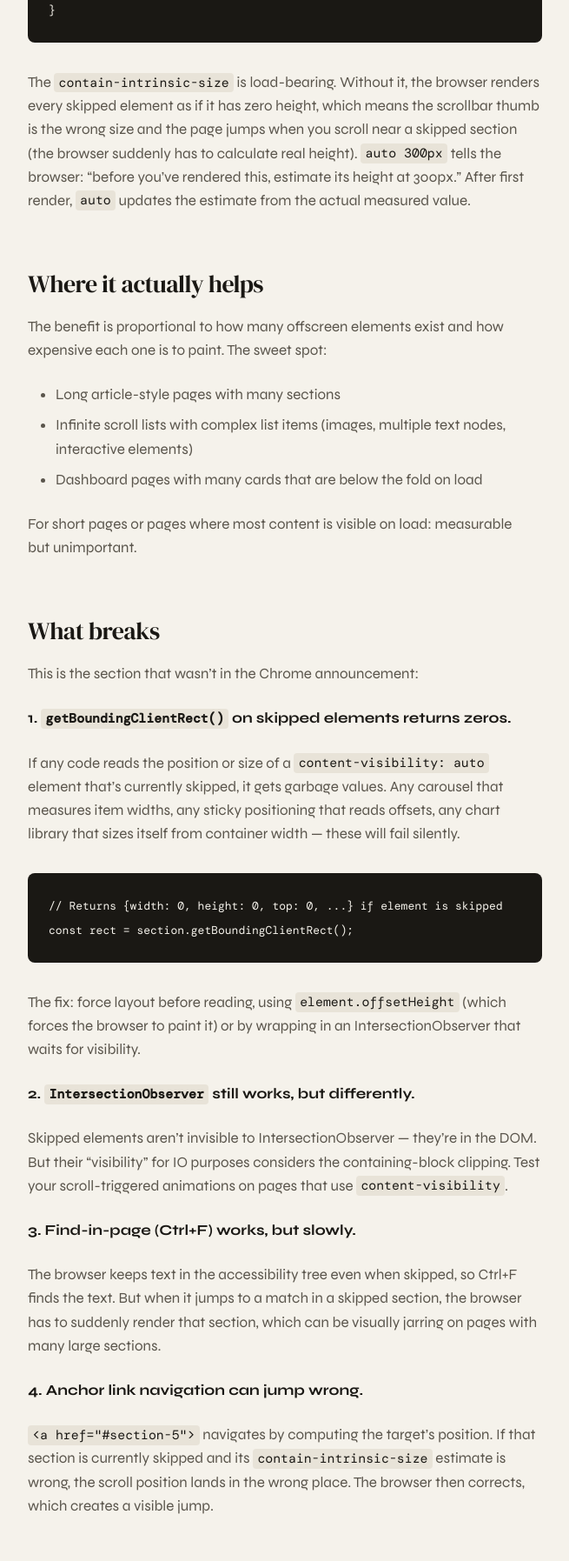
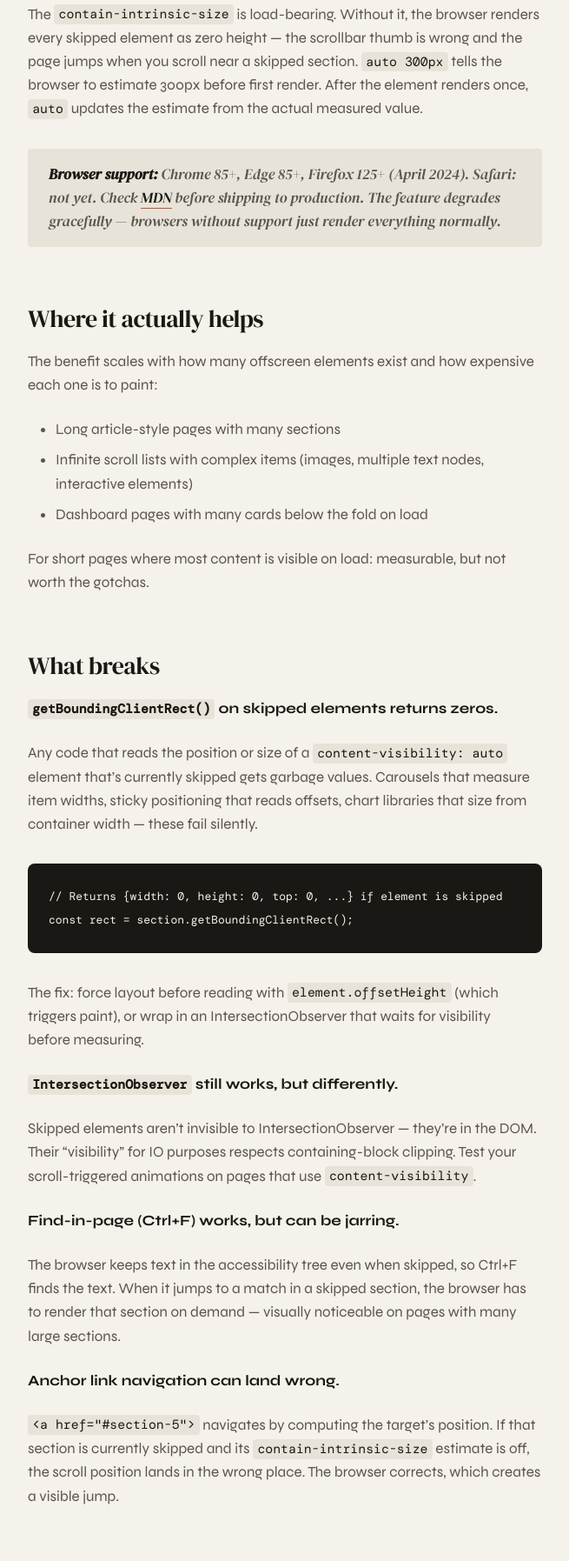
Before and after one commit to mellowrush/betahuman.io, an Astro site: page /notes/content-visibility-performance in a window 1280 px wide. Shown: the part 974-2769 px from the top of the page at 87% size, without its empty margins (312-967 px from the left). Built offline with nearby package versions, Linux system fonts and the light colour scheme; Astro itself is replaced by a stand-in of ours; code samples lack their colours.

Commit message:
review(content-visibility): cut meta-commentary, add browser support
- Remove "there's a version of this article I could write" opener
- Add browser support callout (Chrome 85+, Firefox 125+, Safari not yet)
- Note graceful degradation behavior
- Tighten "what breaks" section headers and prose
- Sharpen closing paragraph

Co-Authored-By: Claude Sonnet 4.6 (1M context) <noreply@anthropic.com>
Claude-Session: https://claude.ai/code/session_01BewJmmxPzaGNp4nAaw3Gdp

````diff
--- a/src/content/notes/content-visibility-performance.md
+++ b/src/content/notes/content-visibility-performance.md
@@ -11,11 +11,9 @@ tags:
 draft: false
 ---
 
-There's a version of this article I could write that opens with a benchmark showing 4× faster initial paint on a list of 500 items. That version would be true, slightly misleading, and would end with you applying `content-visibility: auto` to everything and discovering that several things broke in ways nobody warned you about.
+Apply `content-visibility: auto` to a list of 500 items and the initial paint benchmark looks like someone cleared the debt. That's a real number. The caveat is that the browser has opinions about what it skips, and those opinions conflict with JavaScript that assumes all DOM elements have real dimensions.
 
-Let's skip to the honest version.
-
-`content-visibility: auto` tells the browser: "if this element is far outside the viewport, skip layout, paint, and compositing for it. Don't skip it entirely — keep it in the DOM, keep it accessible, keep it in the find-in-page index — but don't pay the rendering cost until it might actually be visible."
+`content-visibility: auto` tells the browser: if this element is far outside the viewport, skip layout, paint, and compositing for it. Keep it in the DOM. Keep it accessible. Keep it in the find-in-page index. Just don't pay the rendering cost until it might actually be visible.
 
 ```css
 .article-section {
@@ -24,50 +22,50 @@ Let's skip to the honest version.
 }
 ```
 
-The `contain-intrinsic-size` is load-bearing. Without it, the browser renders every skipped element as if it has zero height, which means the scrollbar thumb is the wrong size and the page jumps when you scroll near a skipped section (the browser suddenly has to calculate real height). `auto 300px` tells the browser: "before you've rendered this, estimate its height at 300px." After first render, `auto` updates the estimate from the actual measured value.
+The `contain-intrinsic-size` is load-bearing. Without it, the browser renders every skipped element as zero height — the scrollbar thumb is wrong and the page jumps when you scroll near a skipped section. `auto 300px` tells the browser to estimate 300px before first render. After the element renders once, `auto` updates the estimate from the actual measured value.
+
+> **Browser support:** Chrome 85+, Edge 85+, Firefox 125+ (April 2024). Safari: not yet. Check [MDN](https://developer.mozilla.org/en-US/docs/Web/CSS/content-visibility) before shipping to production. The feature degrades gracefully — browsers without support just render everything normally.
 
 ## Where it actually helps
 
-The benefit is proportional to how many offscreen elements exist and how expensive each one is to paint. The sweet spot:
+The benefit scales with how many offscreen elements exist and how expensive each one is to paint:
 
 - Long article-style pages with many sections
-- Infinite scroll lists with complex list items (images, multiple text nodes, interactive elements)
-- Dashboard pages with many cards that are below the fold on load
+- Infinite scroll lists with complex items (images, multiple text nodes, interactive elements)
+- Dashboard pages with many cards below the fold on load
 
-For short pages or pages where most content is visible on load: measurable but unimportant.
+For short pages where most content is visible on load: measurable, but not worth the gotchas.
 
 ## What breaks
 
-This is the section that wasn't in the Chrome announcement:
+**`getBoundingClientRect()` on skipped elements returns zeros.**
 
-**1. `getBoundingClientRect()` on skipped elements returns zeros.**
-
-If any code reads the position or size of a `content-visibility: auto` element that's currently skipped, it gets garbage values. Any carousel that measures item widths, any sticky positioning that reads offsets, any chart library that sizes itself from container width — these will fail silently.
+Any code that reads the position or size of a `content-visibility: auto` element that's currently skipped gets garbage values. Carousels that measure item widths, sticky positioning that reads offsets, chart libraries that size from container width — these fail silently.
 
 ```javascript
 // Returns {width: 0, height: 0, top: 0, ...} if element is skipped
 const rect = section.getBoundingClientRect();
 ```
 
-The fix: force layout before reading, using `element.offsetHeight` (which forces the browser to paint it) or by wrapping in an IntersectionObserver that waits for visibility.
+The fix: force layout before reading with `element.offsetHeight` (which triggers paint), or wrap in an IntersectionObserver that waits for visibility before measuring.
 
-**2. `IntersectionObserver` still works, but differently.**
+**`IntersectionObserver` still works, but differently.**
 
-Skipped elements aren't invisible to IntersectionObserver — they're in the DOM. But their "visibility" for IO purposes considers the containing-block clipping. Test your scroll-triggered animations on pages that use `content-visibility`.
+Skipped elements aren't invisible to IntersectionObserver — they're in the DOM. Their "visibility" for IO purposes respects containing-block clipping. Test your scroll-triggered animations on pages that use `content-visibility`.
 
-**3. Find-in-page (Ctrl+F) works, but slowly.**
+**Find-in-page (Ctrl+F) works, but can be jarring.**
 
-The browser keeps text in the accessibility tree even when skipped, so Ctrl+F finds the text. But when it jumps to a match in a skipped section, the browser has to suddenly render that section, which can be visually jarring on pages with many large sections.
+The browser keeps text in the accessibility tree even when skipped, so Ctrl+F finds the text. When it jumps to a match in a skipped section, the browser has to render that section on demand — visually noticeable on pages with many large sections.
 
-**4. Anchor link navigation can jump wrong.**
+**Anchor link navigation can land wrong.**
 
-`<a href="#section-5">` navigates by computing the target's position. If that section is currently skipped and its `contain-intrinsic-size` estimate is wrong, the scroll position lands in the wrong place. The browser then corrects, which creates a visible jump.
+`<a href="#section-5">` navigates by computing the target's position. If that section is currently skipped and its `contain-intrinsic-size` estimate is off, the scroll position lands in the wrong place. The browser corrects, which creates a visible jump.
 
 ## The honest recommendation
 
-Apply `content-visibility: auto` to sections you're confident won't be measured by JavaScript — typically sections that are independently self-contained and don't need their dimensions read by sibling or ancestor code.
+Apply `content-visibility: auto` to sections that won't be measured by JavaScript — sections that are independently self-contained and don't need their dimensions read by sibling or ancestor code.
 
-For most content pages (articles, documentation, blog posts): safe, effective, worthwhile. For application dashboards with JavaScript-driven layout: test carefully.
+For content pages (articles, documentation, blog posts): safe, effective, worthwhile. For application dashboards with JavaScript-driven layout: test carefully before shipping.
 
 ```css
 /* Safe for article-style content */
@@ -82,6 +80,4 @@ For most content pages (articles, documentation, blog posts): safe, effective, w
 }
 ```
 
-The performance gain is real. The four-times-faster headline can be true for the right page. The question is whether your page has JavaScript that assumes all DOM elements have real dimensions at all times — and most application-style pages do.
-
-The rendering budget exists whether you use it or not. Using it well is just a matter of knowing which elements you can afford to defer.
+The rendering budget exists whether you use it or not. Using it well is knowing which elements you can afford to defer, and which ones have JavaScript waiting on the other side.
````
